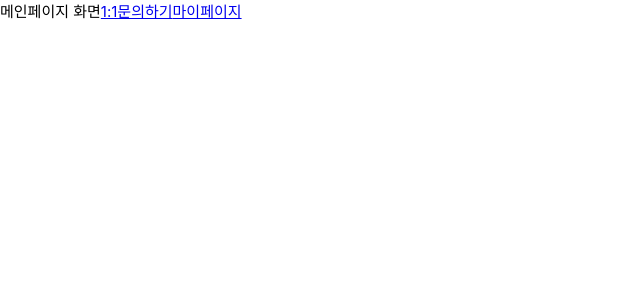
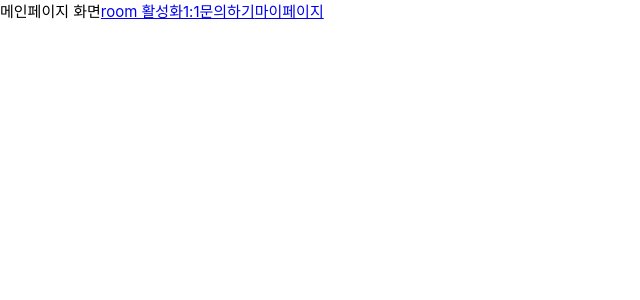
Before and after one commit to yoon828/YOUniverse, a React (Create React App) app in the folder frontend/: page / in a window 1280 px wide. Shown: the top 300 px of the page, without its empty margins (0-640 px from the left). Built offline with nearby package versions, Linux system fonts and the light colour scheme.

Commit message:
🔨 [FE] | [#S07P12C204-158] style : <Link>(활성화) 추가

```diff
--- a/frontend/src/pages/MainPage.tsx
+++ b/frontend/src/pages/MainPage.tsx
@@ -5,6 +5,7 @@ const MainPage = () => {
   return (
     <div>
       메인페이지 화면
+      <Link to="/activateroom">room 활성화</Link>
       <Link to="/question">1:1문의하기</Link>
       <Link to="/:userId">마이페이지</Link>
     </div>
```
